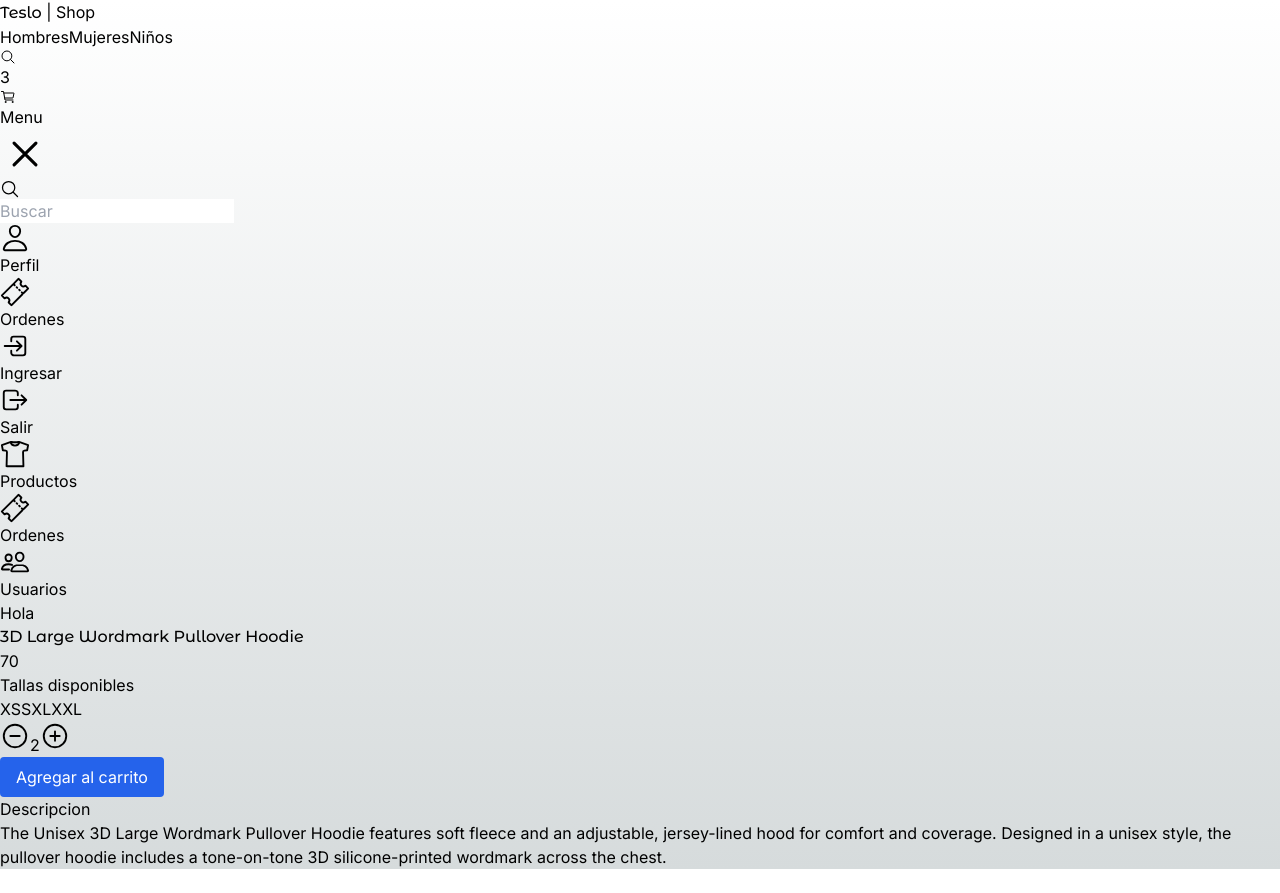
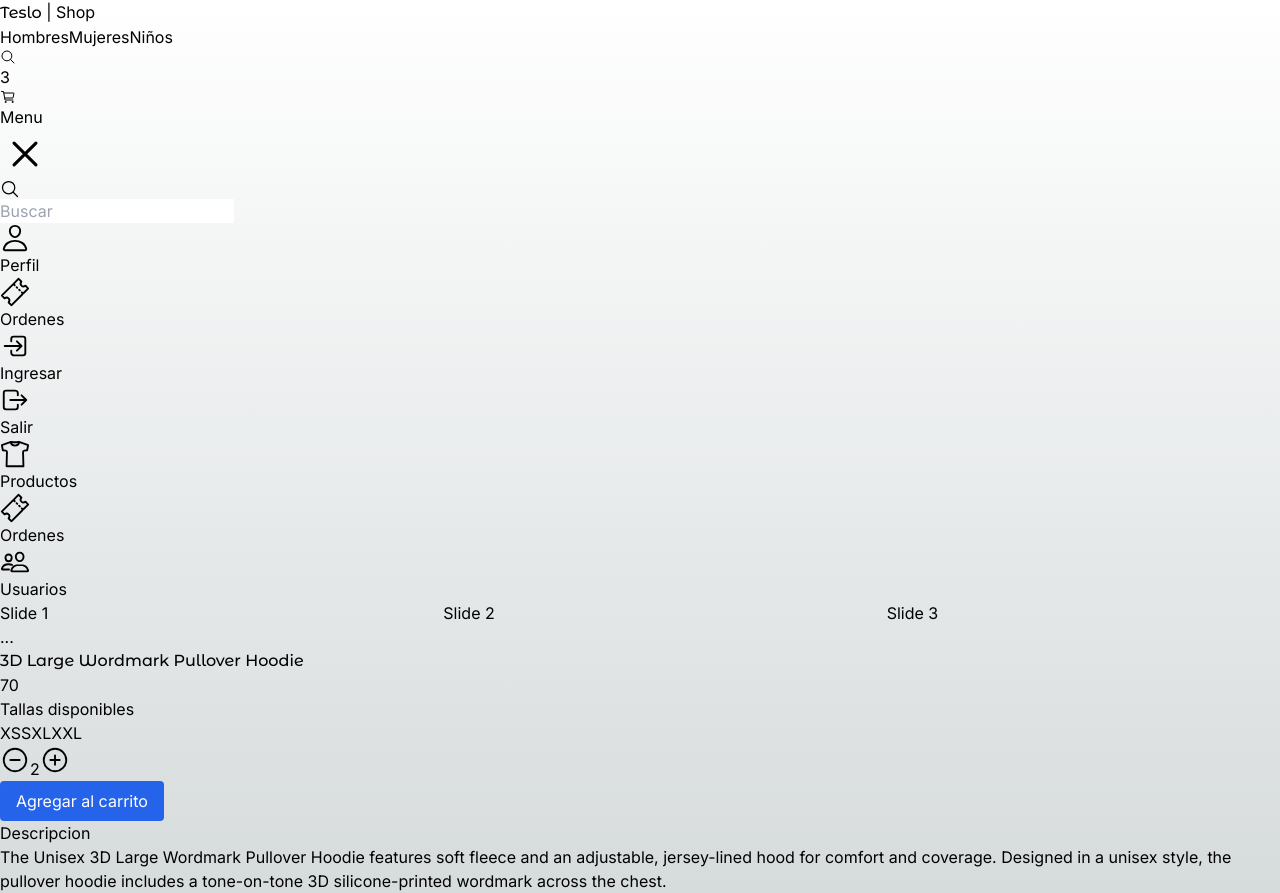
Before and after one commit to Andredy-00/TesloShop, a Next.js app: page /product/3d_large_wordmark_pullover_hoodie in a window 1280 px wide. Before the commit the page ends 869 px from the top, so only its background shows below. Built offline with nearby package versions, Linux system fonts and the light colour scheme.

Commit message:
Slideshow de imagenes

```diff
--- a/package.json
+++ b/package.json
@@ -14,6 +14,7 @@
     "react": "^19.0.0",
     "react-dom": "^19.0.0",
     "react-icons": "^5.4.0",
+    "swiper": "^11.2.3",
     "zustand": "^5.0.3"
   },
   "devDependencies": {
--- a/src/app/(shop)/product/[slug]/page.tsx
+++ b/src/app/(shop)/product/[slug]/page.tsx
@@ -1,4 +1,4 @@
-import { QuantitySelector, SizeSelector } from "@/components";
+import { ProductSlideshow, QuantitySelector, SizeSelector } from "@/components";
 import { titleFont } from "@/config/fonts";
 import { initialData } from "@/seed/seed";
 import { notFound } from "next/navigation";
@@ -20,7 +20,12 @@ export default function ({ params }: Props) {
   return (
     <div className="mt-5 mb-20 grid md:grid-cols-3 gap-3">
       {/* SliderShow */}
-      <div className="col-span-1 md:col-span-2">Hola</div>
+      <div className="col-span-1 md:col-span-2">
+        <ProductSlideshow
+          title={product.title}
+          images={product.images}
+        />
+      </div>
 
       {/* Detalles */}
       <div className="col-span-1 px-5">
--- a/src/components/index.ts
+++ b/src/components/index.ts
@@ -4,6 +4,7 @@ export * from './products/product-grid/ProductGridIteam';
 
 export * from './product/size-selector/SizeSelector';
 export * from './product/quantity-selector/QuantitySelector';
+export * from './product/slideshow/ProductSlideshow';
 
 export * from './ui/top-menu/TopMenu';
 export * from './ui/not-found/PageNotFound';
--- /dev/null
+++ b/src/components/product/slideshow/ProductSlideshow.tsx
@@ -0,0 +1,28 @@
+"use client";
+import { Swiper, SwiperSlide } from "swiper/react";
+import "swiper/css";
+
+interface Props {
+  images: string[];
+  title: string;
+  className?: string;
+}
+
+export const ProductSlideshow = ({ images, title, className }: Props) => {
+  return (
+    <div className={className}>
+      <Swiper
+        spaceBetween={50}
+        slidesPerView={3}
+        onSlideChange={() => console.log("slide change")}
+        onSwiper={(swiper) => console.log(swiper)}
+      >
+        <SwiperSlide>Slide 1</SwiperSlide>
+        <SwiperSlide>Slide 2</SwiperSlide>
+        <SwiperSlide>Slide 3</SwiperSlide>
+        <SwiperSlide>Slide 4</SwiperSlide>
+        ...
+      </Swiper>
+    </div>
+  );
+};
```
Also changed, not shown: 1 other file (tests, documents, lock files or other folders).
